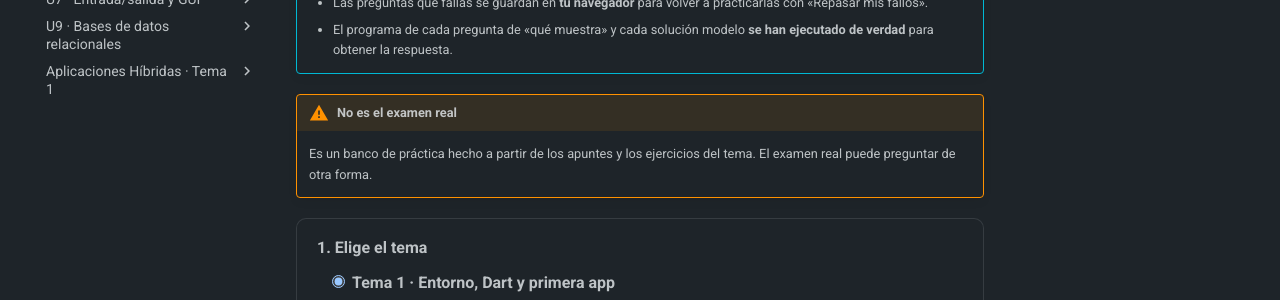
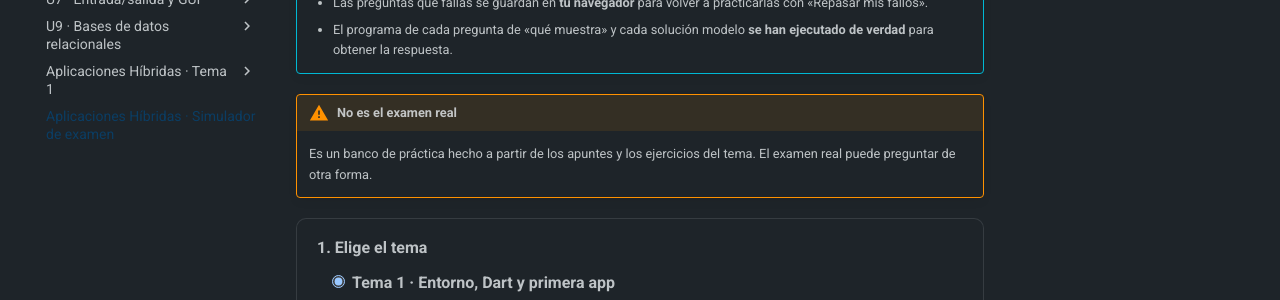
Before and after one commit to apuntes-dam/dart-flutter-apuntes, an MkDocs documentation site: the page built from docs/examen-ah/index.md, in a window 1280 px wide. Shown: the part 417-717 px from the top of the page. Built offline with MkDocs 1.6.1 and Material for MkDocs 9.7.7, drawn with Linux system fonts in a browser that asks for light colours; comment, search, counter and statistics services are not loaded; part of the change alters nothing that is shown.

Commit message:
Volver a mostrar los exámenes de práctica: en el menú, en el buscador y con enlaces desde las unidades
Co-Authored-By: Claude Sonnet 5.5 <noreply@anthropic.com>

```diff
--- a/docs/examen-ah/index.md
+++ b/docs/examen-ah/index.md
@@ -1,9 +1,3 @@
----
-search:
-  exclude: true
-noindex: true
----
-
 # Simulador de examen · Aplicaciones Híbridas
 
 Practica como en el examen: **preguntas de teoría** (test) y **ejercicios prácticos** (qué muestra un programa, completar una línea y escribir código).
--- a/mkdocs.yml
+++ b/mkdocs.yml
@@ -170,6 +170,7 @@ nav:
       - "Sesión 3 · Asincronía": tema1-ah/sesion3.md
       - "Boletín": tema1-ah/boletin.md
       - "Práctica: Hola, plataformas": tema1-ah/practica.md
+  - "Aplicaciones Híbridas · Simulador de examen": examen-ah/index.md
 
 extra_javascript:
   - assets/narrador.js
--- a/overrides/main.html
+++ b/overrides/main.html
@@ -1,6 +1,5 @@
 {% extends "base.html" %}
 {% block extrahead %}
   {{ super() }}
-{% if page and page.meta and page.meta.noindex %}  <meta name="robots" content="noindex, nofollow">
-{% endif %}  <script src="{{ 'assets/lenguajes.js?v=4de3ec39' | url }}"></script>
+  <script src="{{ 'assets/lenguajes.js?v=4de3ec39' | url }}"></script>
 {% endblock %}
```
